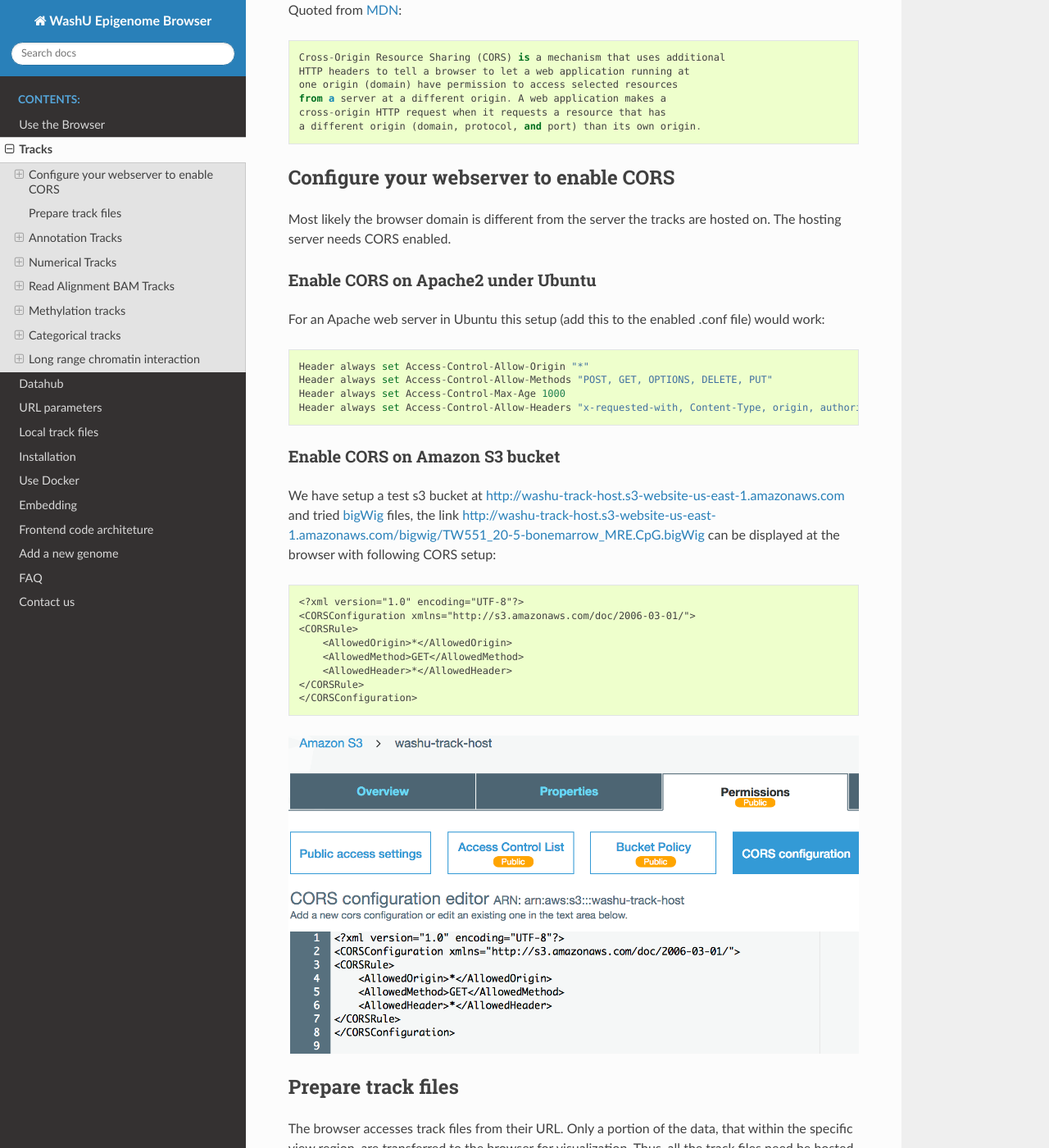
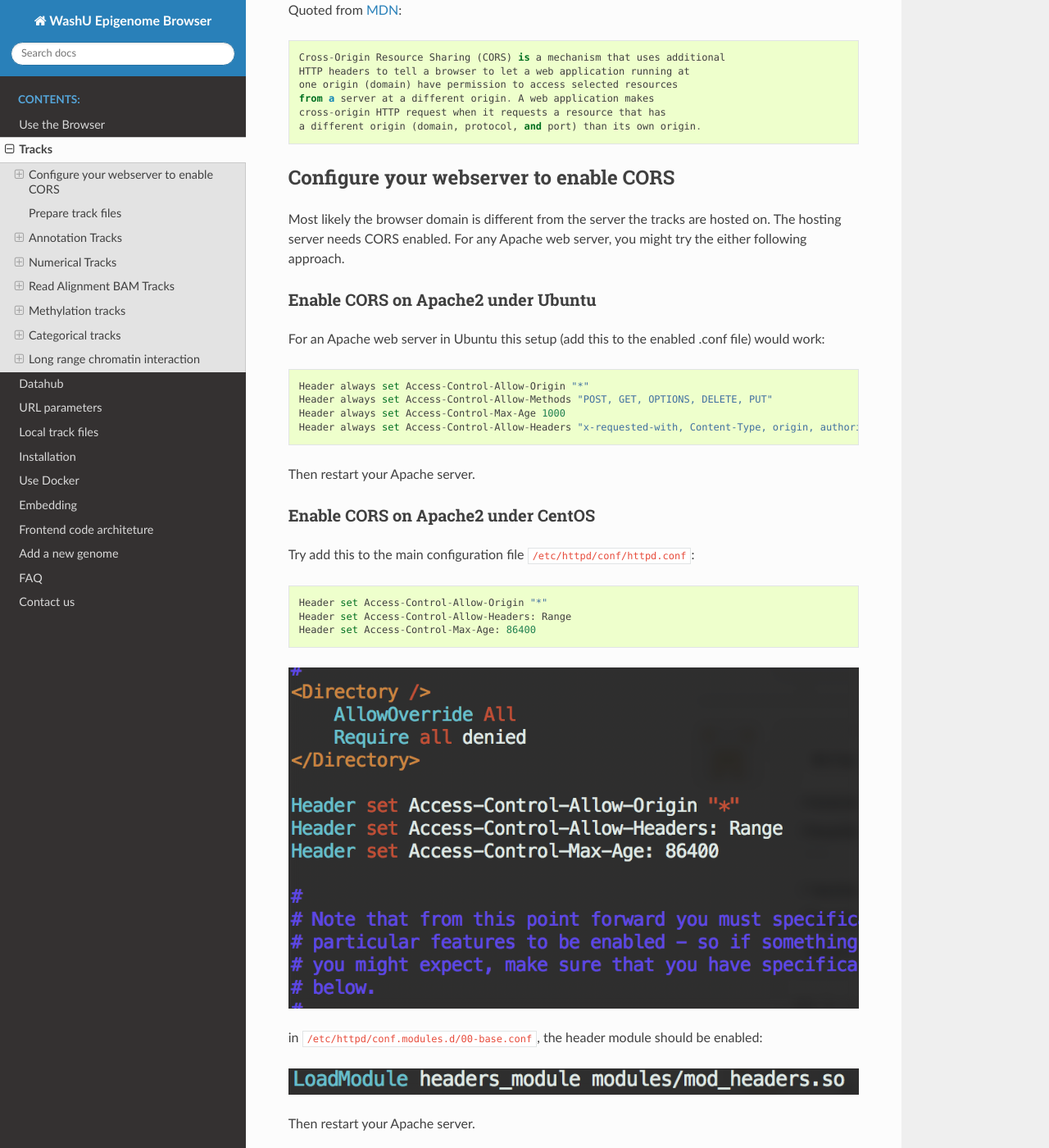
Before and after one commit to lidaof/eg-docs, a Sphinx documentation site: the page built from docs/tracks.rst, in a window 1280 px wide and 1400 px high, scrolled down 308 px. Shown: the whole window at 82% size. Built offline with Sphinx 7.4.7 and the Read the Docs theme 2.0.0, drawn with Linux system fonts in a browser that asks for light colours.

Commit message:
Centos CORS

```diff
--- a/docs/tracks.rst
+++ b/docs/tracks.rst
@@ -11,7 +11,7 @@ Quoted from MDN_::
     Cross-Origin Resource Sharing (CORS) is a mechanism that uses additional
     HTTP headers to tell a browser to let a web application running at
     one origin (domain) have permission to access selected resources
-    from a server at a different origin. A web application makes a
+    from a server at a different origin. A web application makes
     cross-origin HTTP request when it requests a resource that has
     a different origin (domain, protocol, and port) than its own origin.
 
@@ -21,7 +21,7 @@ Configure your webserver to enable CORS
 ---------------------------------------
 
 Most likely the browser domain is different from the server the tracks are hosted on. The hosting server
-needs CORS enabled.
+needs CORS enabled. For any Apache web server, you might try the either following approach.
 
 Enable CORS on Apache2 under Ubuntu
 ~~~~~~~~~~~~~~~~~~~~~~~~~~~~~~~~~~~
@@ -32,6 +32,25 @@ For an Apache web server in Ubuntu this setup (add this to the enabled .conf fil
     Header always set Access-Control-Allow-Methods "POST, GET, OPTIONS, DELETE, PUT"
     Header always set Access-Control-Max-Age 1000
     Header always set Access-Control-Allow-Headers "x-requested-with, Content-Type, origin, authorization, accept, client-security-token"
+
+Then restart your Apache server.
+
+Enable CORS on Apache2 under CentOS
+~~~~~~~~~~~~~~~~~~~~~~~~~~~~~~~~~~~~
+
+Try add this to the main configuration file ``/etc/httpd/conf/httpd.conf``::
+
+    Header set Access-Control-Allow-Origin "*"
+    Header set Access-Control-Allow-Headers: Range
+    Header set Access-Control-Max-Age: 86400
+
+.. image:: _static/centos_cors1.png
+
+in ``/etc/httpd/conf.modules.d/00-base.conf``, the header module should be enabled:
+
+.. image:: _static/centos_cors2.png
+
+Then restart your Apache server.
 
 Enable CORS on Amazon S3 bucket
 ~~~~~~~~~~~~~~~~~~~~~~~~~~~~~~~
```
Also changed, not shown: docs/_static/centos_cors1.png (added), docs/_static/centos_cors2.png (added).
